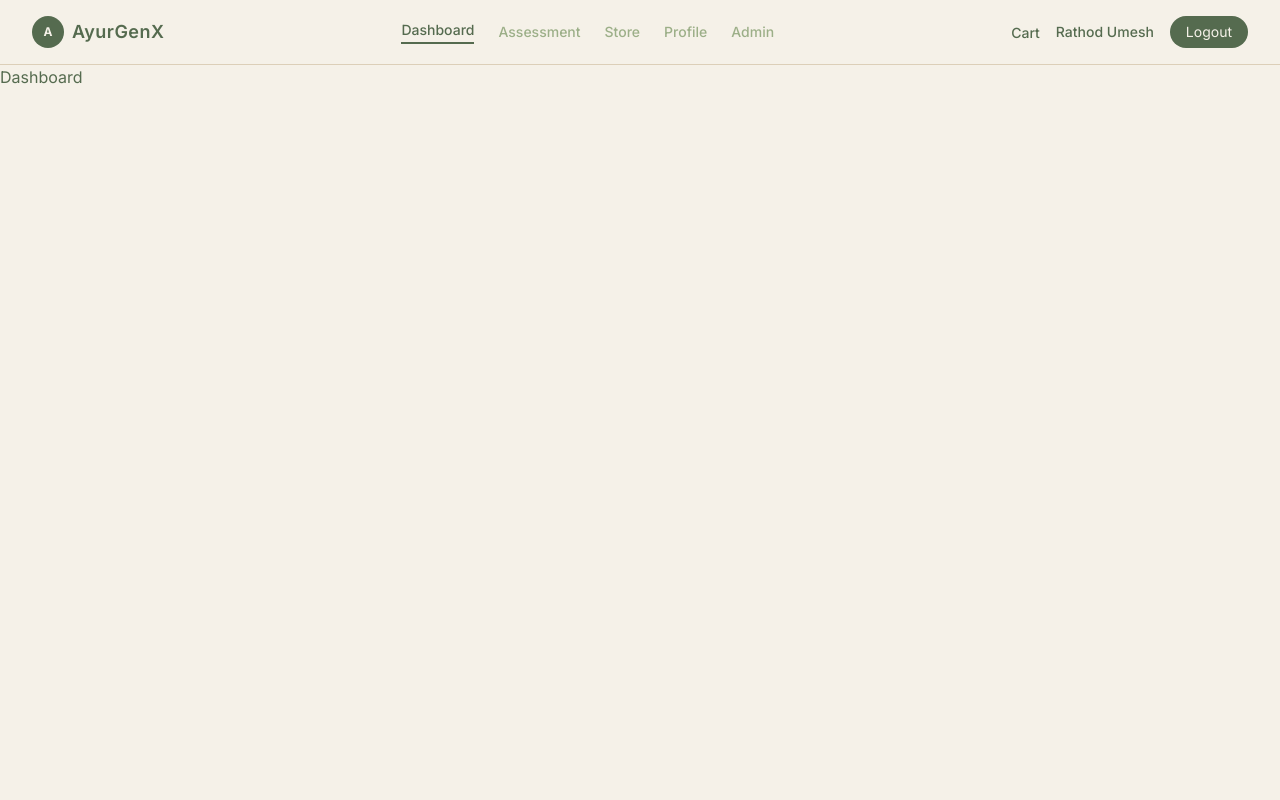
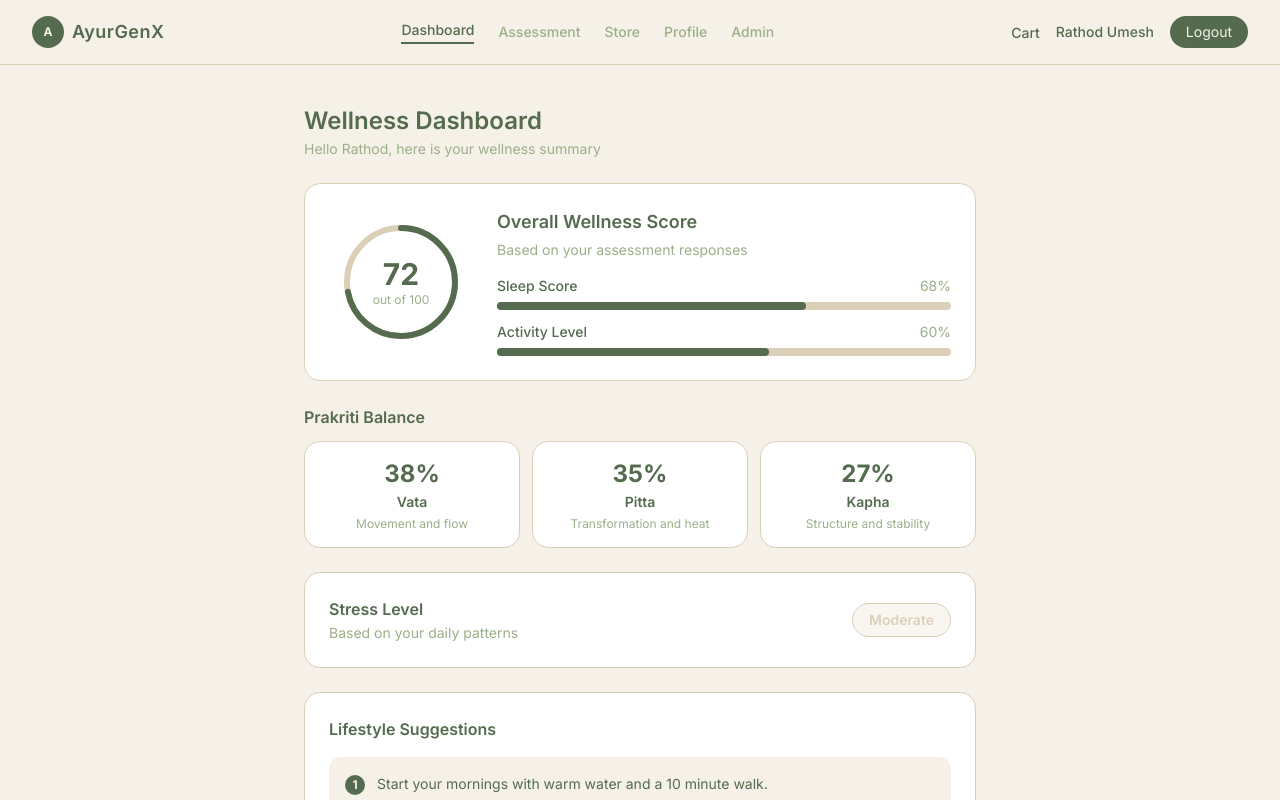
Before and after one commit to UMESHRATHOD16/ayurgenx-dashboard, a React (Vite) app: page /login in a window 1280 px wide. Both pictures are taken after typing "name@example.com", "Sample123" into the empty fields and a click on the button "Sign In". Shown: the top 800 px of the page. Built offline with nearby package versions, Linux system fonts and the light colour scheme.

Commit message:
feat: added dashboard page

```diff
--- a/src/pages/dashboard/Dashboard.jsx
+++ b/src/pages/dashboard/Dashboard.jsx
@@ -1,9 +1,272 @@
-import React from 'react'
+import { useSelector } from "react-redux";
+import { useNavigate } from "react-router-dom";
+import { motion } from "framer-motion";
 
-function Dashboard() {
+const dummyResult = {
+  wellnessScore: 72,
+  vata: 38,
+  pitta: 35,
+  kapha: 27,
+  stressLevel: "Moderate",
+  sleepScore: 68,
+  activityLevel: "Moderate",
+  suggestions: [
+    "Start your mornings with warm water and a 10 minute walk.",
+    "Practice deep breathing or meditation for 5 minutes daily.",
+    "Include seasonal fruits and vegetables in every meal.",
+  ],
+};
+
+const ScoreRing = ({ score }) => {
+  const radius = 54;
+  const stroke = 6;
+  const circumference = 2 * Math.PI * radius;
+  const offset = circumference - (score / 100) * circumference;
+
   return (
-    <div>Dashboard</div>
-  )
-}
+    <div className="relative flex items-center justify-center w-36 h-36">
+      <svg width="144" height="144" className="-rotate-90">
+        <circle
+          cx="72"
+          cy="72"
+          r={radius}
+          fill="none"
+          stroke="#DCCFB8"
+          strokeWidth={stroke}
+        />
+        <motion.circle
+          cx="72"
+          cy="72"
+          r={radius}
+          fill="none"
+          stroke="#556B4F"
+          strokeWidth={stroke}
+          strokeLinecap="round"
+          strokeDasharray={circumference}
+          initial={{ strokeDashoffset: circumference }}
+          animate={{ strokeDashoffset: offset }}
+          transition={{ duration: 1.2, ease: "easeOut" }}
+        />
+      </svg>
+      <div className="absolute flex flex-col items-center">
+        <span className="text-3xl font-bold" style={{ color: "#556B4F" }}>
+          {score}
+        </span>
+        <span className="text-xs" style={{ color: "#9CAF88" }}>
+          out of 100
+        </span>
+      </div>
+    </div>
+  );
+};
 
-export default Dashboard
+const ProgressBar = ({ label, value, max = 100 }) => (
+  <div className="flex flex-col gap-1.5">
+    <div className="flex justify-between text-sm">
+      <span style={{ color: "#556B4F" }} className="font-medium">
+        {label}
+      </span>
+      <span style={{ color: "#9CAF88" }}>{value}{max === 100 ? "%" : ""}</span>
+    </div>
+    <div className="w-full h-2 rounded-full" style={{ backgroundColor: "#DCCFB8" }}>
+      <motion.div
+        className="h-2 rounded-full"
+        style={{ backgroundColor: "#556B4F" }}
+        initial={{ width: 0 }}
+        animate={{ width: `${(value / max) * 100}%` }}
+        transition={{ duration: 1, ease: "easeOut" }}
+      />
+    </div>
+  </div>
+);
+
+const Dashboard = () => {
+  const navigate = useNavigate();
+  const { user } = useSelector((state) => state.auth);
+  const { result } = useSelector((state) => state.assessment);
+
+  const data = result || dummyResult;
+
+  const doshas = [
+    { label: "Vata", value: data.vata, desc: "Movement and flow" },
+    { label: "Pitta", value: data.pitta, desc: "Transformation and heat" },
+    { label: "Kapha", value: data.kapha, desc: "Structure and stability" },
+  ];
+
+  const stressColor = {
+    Low: "#9CAF88",
+    Moderate: "#DCCFB8",
+    High: "#c97b6a",
+  };
+
+  return (
+    <div className="min-h-screen px-4 py-10" style={{ backgroundColor: "#F5F1E8" }}>
+      <div className="max-w-2xl mx-auto flex flex-col gap-6">
+
+        {/* Header */}
+        <motion.div
+          initial={{ opacity: 0, y: 16 }}
+          animate={{ opacity: 1, y: 0 }}
+          transition={{ duration: 0.4 }}
+        >
+          <h1 className="text-2xl font-semibold" style={{ color: "#556B4F" }}>
+            Wellness Dashboard
+          </h1>
+          <p className="text-sm mt-0.5" style={{ color: "#9CAF88" }}>
+            Hello {user?.name?.split(" ")[0] || "there"}, here is your wellness summary
+          </p>
+        </motion.div>
+
+        {/* Wellness Score Card */}
+        <motion.div
+          initial={{ opacity: 0, y: 16 }}
+          animate={{ opacity: 1, y: 0 }}
+          transition={{ duration: 0.4, delay: 0.1 }}
+          className="bg-white border rounded-2xl p-6 flex flex-col sm:flex-row items-center gap-6"
+          style={{ borderColor: "#DCCFB8" }}
+        >
+          <ScoreRing score={data.wellnessScore} />
+          <div className="flex-1 text-center sm:text-left">
+            <h2 className="text-lg font-semibold mb-1" style={{ color: "#556B4F" }}>
+              Overall Wellness Score
+            </h2>
+            <p className="text-sm mb-4" style={{ color: "#9CAF88" }}>
+              Based on your assessment responses
+            </p>
+            <div className="flex flex-col gap-3">
+              <ProgressBar label="Sleep Score" value={data.sleepScore} />
+              <ProgressBar label="Activity Level" value={
+                data.activityLevel === "Very Active" ? 100 :
+                data.activityLevel === "Active" ? 80 :
+                data.activityLevel === "Moderate" ? 60 :
+                data.activityLevel === "Minimal" ? 30 : 10
+              } />
+            </div>
+          </div>
+        </motion.div>
+
+        {/* Dosha Cards */}
+        <motion.div
+          initial={{ opacity: 0, y: 16 }}
+          animate={{ opacity: 1, y: 0 }}
+          transition={{ duration: 0.4, delay: 0.2 }}
+        >
+          <h2 className="text-base font-semibold mb-3" style={{ color: "#556B4F" }}>
+            Prakriti Balance
+          </h2>
+          <div className="grid grid-cols-3 gap-3">
+            {doshas.map((dosha, i) => (
+              <motion.div
+                key={dosha.label}
+                initial={{ opacity: 0, y: 12 }}
+                animate={{ opacity: 1, y: 0 }}
+                transition={{ duration: 0.4, delay: 0.2 + i * 0.1 }}
+                className="bg-white border rounded-2xl p-4 text-center"
+                style={{ borderColor: "#DCCFB8" }}
+              >
+                <p className="text-2xl font-bold mb-0.5" style={{ color: "#556B4F" }}>
+                  {dosha.value}%
+                </p>
+                <p className="text-sm font-semibold mb-1" style={{ color: "#556B4F" }}>
+                  {dosha.label}
+                </p>
+                <p className="text-xs leading-tight" style={{ color: "#9CAF88" }}>
+                  {dosha.desc}
+                </p>
+              </motion.div>
+            ))}
+          </div>
+        </motion.div>
+
+        {/* Stress Level */}
+        <motion.div
+          initial={{ opacity: 0, y: 16 }}
+          animate={{ opacity: 1, y: 0 }}
+          transition={{ duration: 0.4, delay: 0.3 }}
+          className="bg-white border rounded-2xl p-6 flex items-center justify-between"
+          style={{ borderColor: "#DCCFB8" }}
+        >
+          <div>
+            <h2 className="text-base font-semibold" style={{ color: "#556B4F" }}>
+              Stress Level
+            </h2>
+            <p className="text-sm mt-0.5" style={{ color: "#9CAF88" }}>
+              Based on your daily patterns
+            </p>
+          </div>
+          <span
+            className="text-sm font-semibold px-4 py-1.5 rounded-full"
+            style={{
+              backgroundColor: stressColor[data.stressLevel] + "30",
+              color: stressColor[data.stressLevel],
+              border: `1px solid ${stressColor[data.stressLevel]}`,
+            }}
+          >
+            {data.stressLevel}
+          </span>
+        </motion.div>
+
+        {/* Lifestyle Suggestions */}
+        <motion.div
+          initial={{ opacity: 0, y: 16 }}
+          animate={{ opacity: 1, y: 0 }}
+          transition={{ duration: 0.4, delay: 0.4 }}
+          className="bg-white border rounded-2xl p-6"
+          style={{ borderColor: "#DCCFB8" }}
+        >
+          <h2 className="text-base font-semibold mb-4" style={{ color: "#556B4F" }}>
+            Lifestyle Suggestions
+          </h2>
+          <div className="flex flex-col gap-3">
+            {data.suggestions.map((tip, i) => (
+              <motion.div
+                key={i}
+                initial={{ opacity: 0, x: -12 }}
+                animate={{ opacity: 1, x: 0 }}
+                transition={{ duration: 0.4, delay: 0.5 + i * 0.1 }}
+                className="flex items-start gap-3 p-4 rounded-xl"
+                style={{ backgroundColor: "#F5F1E8" }}
+              >
+                <span
+                  className="text-xs font-bold w-5 h-5 rounded-full flex items-center justify-center shrink-0 mt-0.5"
+                  style={{ backgroundColor: "#556B4F", color: "#F5F1E8" }}
+                >
+                  {i + 1}
+                </span>
+                <p className="text-sm leading-relaxed" style={{ color: "#556B4F" }}>
+                  {tip}
+                </p>
+              </motion.div>
+            ))}
+          </div>
+        </motion.div>
+
+        {/* CTA */}
+        <motion.div
+          initial={{ opacity: 0, y: 16 }}
+          animate={{ opacity: 1, y: 0 }}
+          transition={{ duration: 0.4, delay: 0.5 }}
+          className="flex gap-3"
+        >
+          <button
+            onClick={() => navigate("/assessment")}
+            className="flex-1 py-2.5 rounded-lg text-sm font-medium border transition-all cursor-pointer"
+            style={{ borderColor: "#556B4F", color: "#556B4F", backgroundColor: "white" }}
+          >
+            Retake Assessment
+          </button>
+          <button
+            onClick={() => navigate("/store")}
+            className="flex-1 py-2.5 rounded-lg text-sm font-medium transition-all hover:opacity-90 cursor-pointer"
+            style={{ backgroundColor: "#556B4F", color: "#F5F1E8" }}
+          >
+            Visit Store
+          </button>
+        </motion.div>
+
+      </div>
+    </div>
+  );
+};
+
+export default Dashboard;
```
